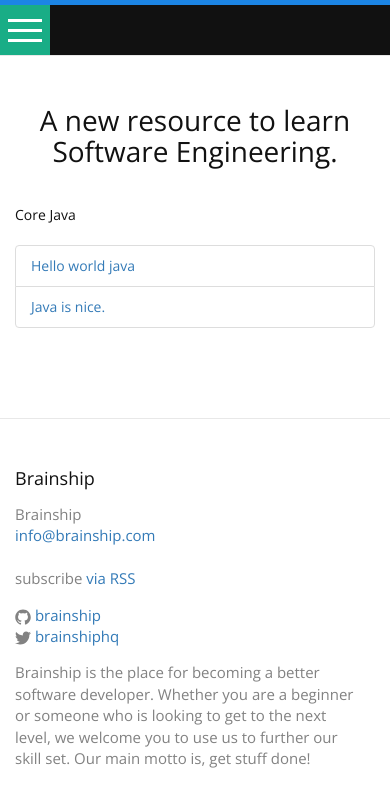
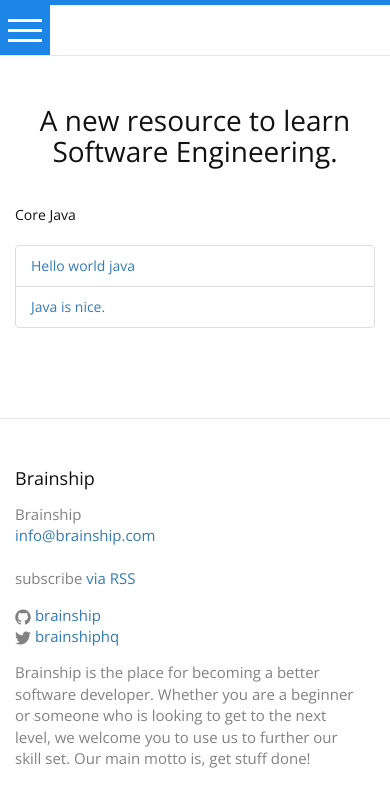
Before and after one commit to brainship/brainship-blog, a Jekyll site: the page built from index.md, in a window 390 px wide. Shown: the top 807 px of the page. Built offline with Jekyll 4.4.1, drawn with Linux system fonts in a browser that asks for light colours; a script that is not in the unit is left out; grey boxes are pictures that could not be loaded.

Commit message:
Menu tweaks

```diff
--- a/_includes/header.html
+++ b/_includes/header.html
@@ -15,7 +15,7 @@
         </ul>
       </li>
 
-      <li style="margin-left:28%; margin-top:12px;"><img height="30" width="150" class="brainship-logo" src="https://res.cloudinary.com/dr8ffuorc/image/upload/v1489357122/large_brainship_ewhwgx.png"></img></li>
+      <li class="logo-img" style="margin-left:28%; margin-top:12px;"><img height="30" width="150" class="brainship-logo" src="https://res.cloudinary.com/dr8ffuorc/image/upload/v1489357122/large_brainship_ewhwgx.png"></img></li>
 
       <li class="ruby-menu-right"><a href="#">About</a>
         <ul>
--- a/assets/custom-main.scss
+++ b/assets/custom-main.scss
@@ -11,3 +11,9 @@
 .home-heading {
   text-align: center;
 }
+
+@media screen and (max-width: 1024px) {
+  .logo-img {
+    display: none !important;
+  }
+}
--- a/menu/css/ruby-main.css
+++ b/menu/css/ruby-main.css
@@ -15,6 +15,7 @@
 }
 
 div.ruby-wrapper {
+  z-index: 100;
   position: relative;
   width: 980px;
   height: 50px;
--- a/menu/css/ruby-responsive.css
+++ b/menu/css/ruby-responsive.css
@@ -16,7 +16,7 @@
     position: absolute;
     width: 100%;
     top: 0;
-    background: #111;
+    background: #FFF;
   }
 
   .ruby-wrapper .visible-xs {
@@ -54,11 +54,11 @@
   ul.ruby-menu > li > a:hover,
   ul.ruby-menu > li:hover > a,
   ul.ruby-menu > li.ruby-active-menu-item > a:hover {
-    background: #127e61;
+    background: #fff;
   }
 
   ul.ruby-menu > li.ruby-active-menu-item > a {
-    background: #159572;
+    background: #E5E5E5;
   }
 
   ul.ruby-menu > li.ruby-menu-social > a > span {
@@ -540,7 +540,7 @@
    * down to center and transform into an "x".
    */
   .c-hamburger--htx {
-    background-color: #19ad86;
+    background-color: #1c85e5;
   }
 
   .c-hamburger--htx span {
```
Also changed, not shown: _config.yml (line endings or trailing spaces).
